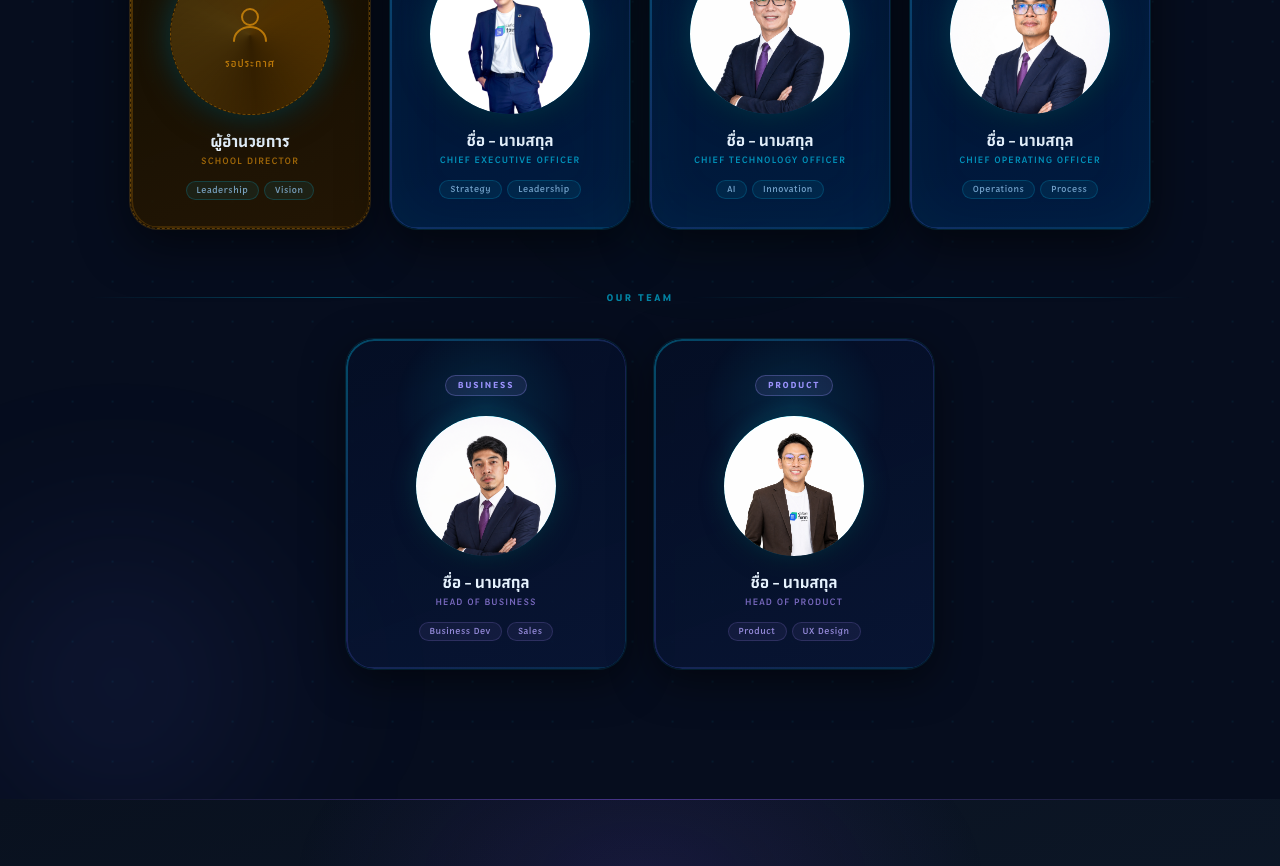
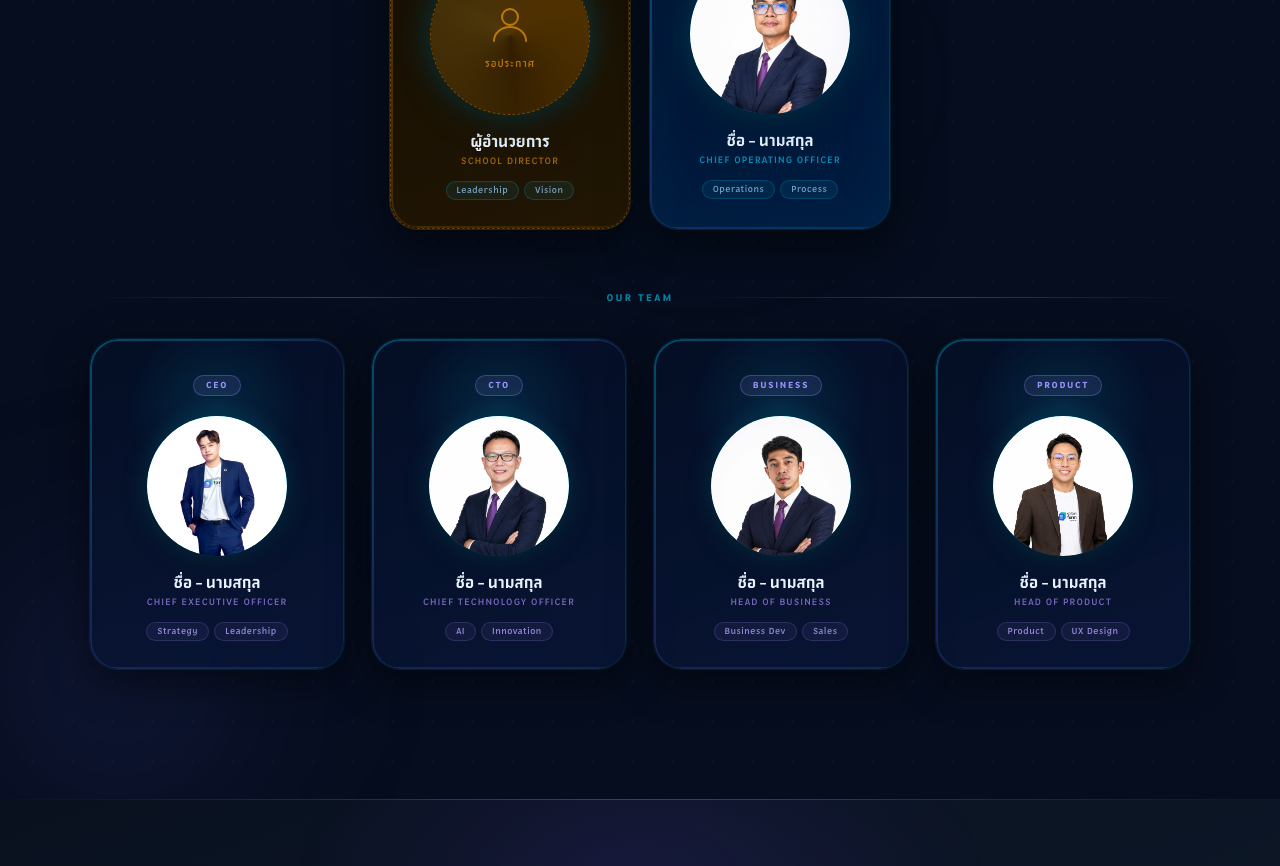
Before and after one commit to bufferboxcode/website-thaiskill, a Next.js app: page / in a window 1280 px wide. Shown: the part 4940-5806 px from the top of the page. Built offline with nearby package versions, Linux system fonts and the light colour scheme; no server answers.

Commit message:
Move CEO & CTO to team tier — only Director & COO in management
Co-Authored-By: Claude Sonnet 4.6 <noreply@anthropic.com>

```diff
--- a/components/Team.tsx
+++ b/components/Team.tsx
@@ -14,6 +14,16 @@ const EXECUTIVES = [
   },
   {
     name: 'ชื่อ - นามสกุล',
+    role: 'Chief Operating Officer',
+    tags: ['Operations', 'Process'],
+    img: '/images/team3.png',
+    badge: 'COO',
+  },
+]
+
+const TEAM = [
+  {
+    name: 'ชื่อ - นามสกุล',
     role: 'Chief Executive Officer',
     tags: ['Strategy', 'Leadership'],
     img: '/images/team1.jpg',
@@ -26,16 +36,6 @@ const EXECUTIVES = [
     img: '/images/team2.png',
     badge: 'CTO',
   },
-  {
-    name: 'ชื่อ - นามสกุล',
-    role: 'Chief Operating Officer',
-    tags: ['Operations', 'Process'],
-    img: '/images/team3.png',
-    badge: 'COO',
-  },
-]
-
-const TEAM = [
   {
     name: 'ชื่อ - นามสกุล',
     role: 'Head of Business',
```
